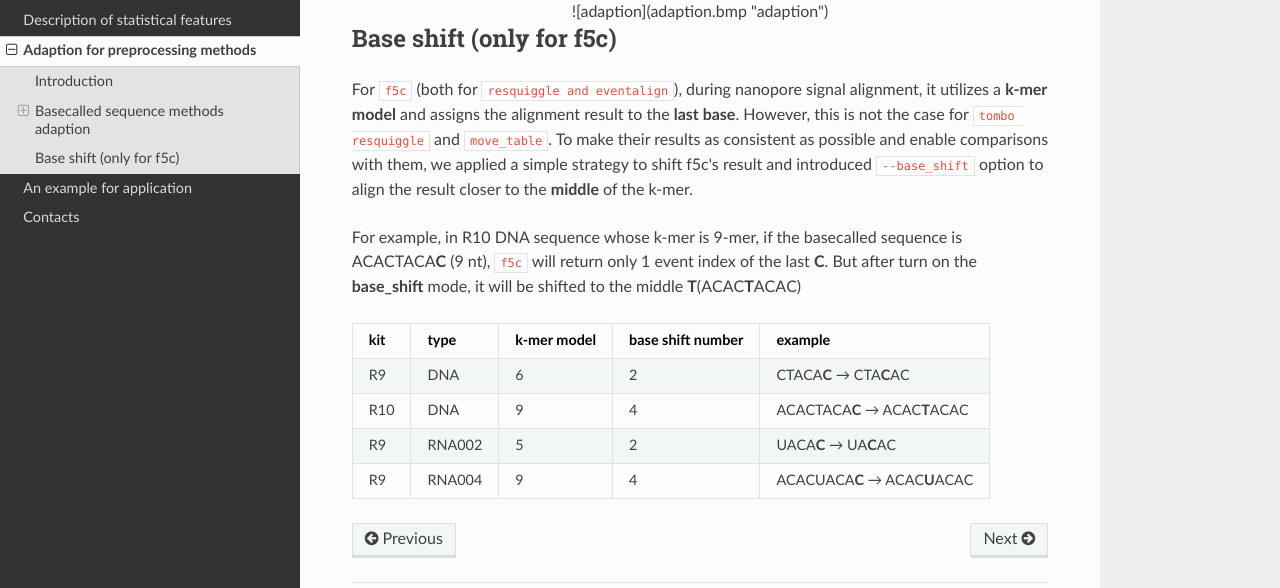
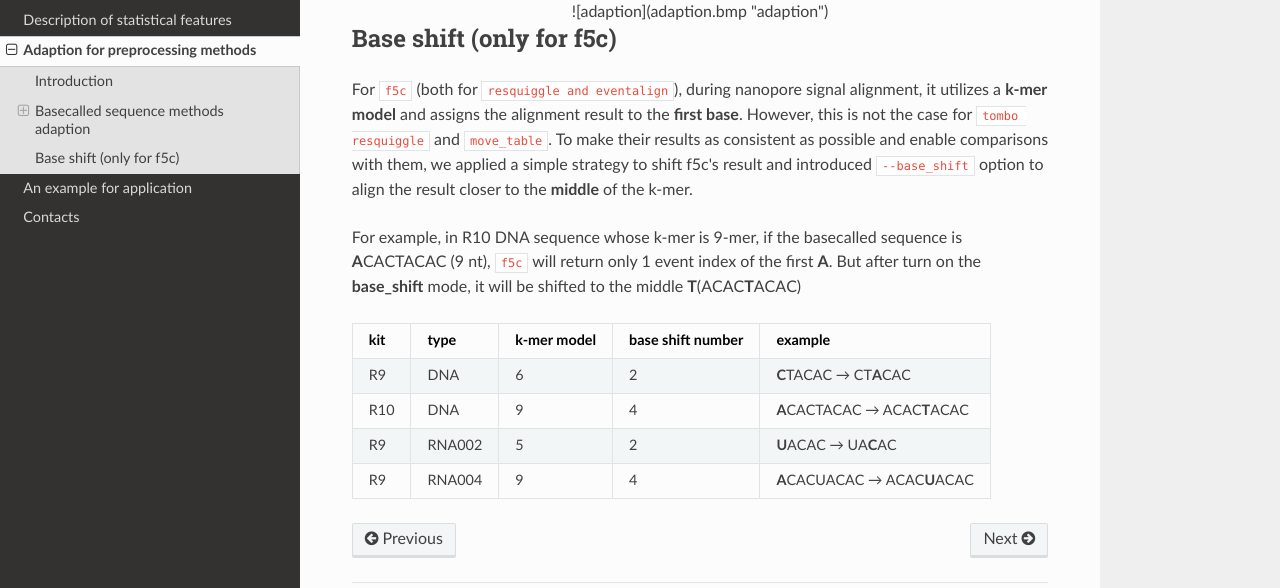
Before and after one commit to lrslab/nanoCEM, an MkDocs documentation site: the page built from docs/adaption.md, in a window 1280 px wide and 900 px high, scrolled down 640 px. Shown: the part 248-836 px from the top of the window. Built offline with MkDocs 1.6.1, drawn with Linux system fonts in a browser that asks for light colours; nearby versions of some CDN libraries.

Commit message:
Update adaption.md
update how we perform the base shift for the f5c result

```diff
--- a/docs/adaption.md
+++ b/docs/adaption.md
@@ -25,17 +25,17 @@ This process involves discarding **insertions** and **deletions** while preservi
 
 ## Base shift (only for f5c)
 
-For `f5c` (both for `resquiggle and eventalign`), during nanopore signal alignment, it utilizes a **k-mer model** and assigns the alignment result to the **last base**.
+For `f5c` (both for `resquiggle and eventalign`), during nanopore signal alignment, it utilizes a **k-mer model** and assigns the alignment result to the **first base**.
 However, this is not the case for `tombo resquiggle` and `move_table`. To make their results as consistent as possible and enable comparisons with them,
 we applied a simple strategy to shift f5c's result and introduced `--base_shift` option to align the result closer to the **middle** of the k-mer.
 
-For example, in R10 DNA sequence whose k-mer is 9-mer, if the basecalled sequence is ACACTACA**C** (9 nt), `f5c` will return only 1 event index of the last **C**.
+For example, in R10 DNA sequence whose k-mer is 9-mer, if the basecalled sequence is **A**CACTACAC (9 nt), `f5c` will return only 1 event index of the first **A**.
 But after turn on the **base_shift** mode, it will be shifted to the middle **T**(ACAC**T**ACAC)
 
 
 | kit    | type | k-mer model  |base shift number |example |
 |--------|----------|-------|-------|-------|
-| R9    | DNA | 6 |2 |CTACA**C** → CTA**C**AC |
-| R10    | DNA | 9 |4 |ACACTACA**C** → ACAC**T**ACAC |
-| R9    | RNA002 | 5 |2 |UACA**C** → UA**C**AC |
-| R9    | RNA004 | 9 |4 |ACACUACA**C** → ACAC**U**ACAC |
+| R9    | DNA | 6 |2 |**C**TACAC → CT**A**CAC |
+| R10    | DNA | 9 |4 |**A**CACTACAC → ACAC**T**ACAC |
+| R9    | RNA002 | 5 |2 |**U**ACAC → UA**C**AC |
+| R9    | RNA004 | 9 |4 |**A**CACUACAC → ACAC**U**ACAC |
```
